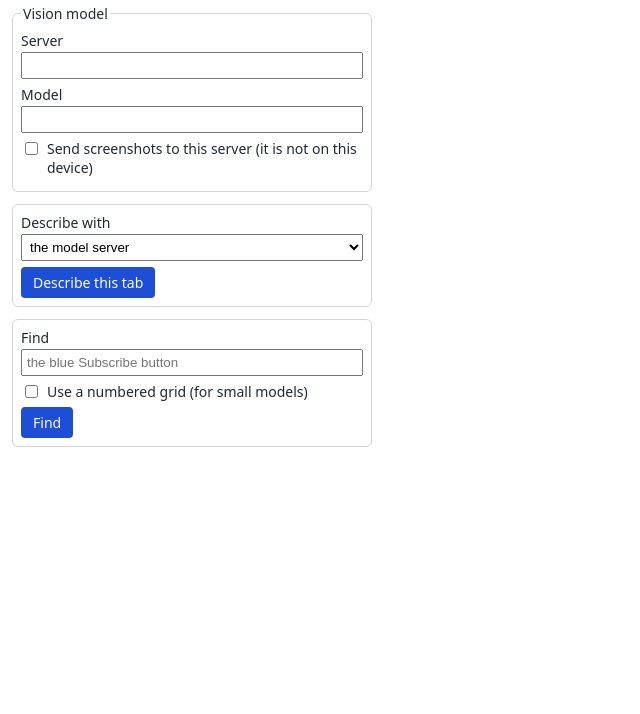
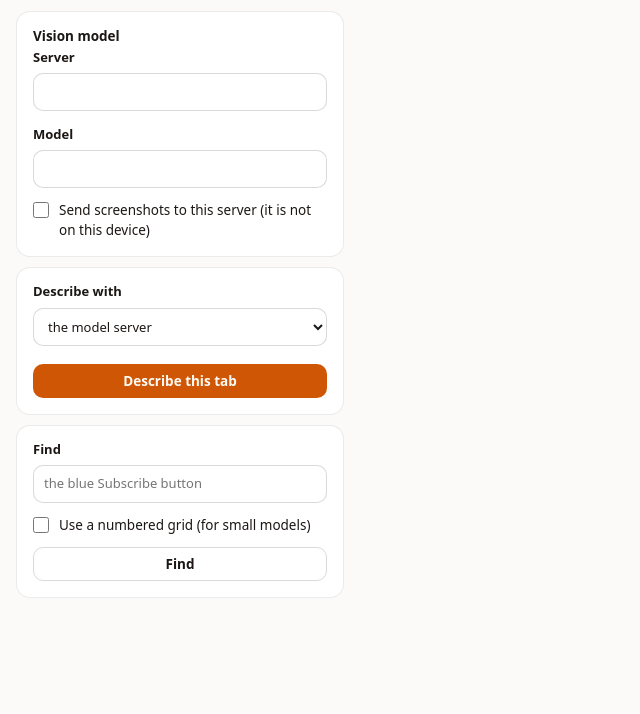
Before and after one commit to pooriaarab/foxlens, a website with bundled scripts: page extension/panel.html in a window 1280 px wide. Shown: the part 86-800 px from the top of the page, without its empty margins (0-640 px from the left). Built offline with nearby package versions, Linux system fonts and the light colour scheme.

Commit message:
Restyle the vision panel with the fox look
Move the foxlens panel onto the shared fox* UI kit taken from
foxmate: warm near-black surfaces, light mode by prefers-color-scheme,
one orange accent for Describe this tab and focus, and the ease-out
motion with a reduced-motion opt-out.

The model settings, the describe step and the find step are flat
cards with the foxmate fields, labels and checkboxes. Find is the
secondary button, so the view keeps one primary action. The result
rises in once as a mono block under a short status line.

All ids and the .check labels stay, so the E2E flow is unchanged:
73/73 checks pass in Firefox.

Bump the version to 0.1.3 so the release publishes the new panel.

```diff
--- a/extension/panel.css
+++ b/extension/panel.css
@@ -1,11 +1,92 @@
-body { width: 360px; margin: 12px; font: 14px system-ui, sans-serif; color: #1f2937; }
-h1 { margin: 0 0 4px; font-size: 18px; }
-.hint { margin: 0 0 12px; color: #4b5563; }
-fieldset, section { margin: 0 0 12px; padding: 8px; border: 1px solid #d1d5db; border-radius: 6px; }
-label { display: block; margin: 0 0 6px; }
-input[type="url"], input[type="text"], select { display: block; width: 100%; box-sizing: border-box; margin-top: 2px; padding: 4px; }
-.check { display: flex; gap: 6px; align-items: flex-start; }
-button { padding: 6px 12px; border: 0; border-radius: 4px; background: #1d4ed8; color: #fff; font: inherit; cursor: pointer; }
-#status { min-height: 1.2em; margin: 0 0 6px; font-weight: 600; }
-#output { margin: 0; white-space: pre-wrap; word-break: break-word; background: #f3f4f6; padding: 8px; border-radius: 4px; }
+/* foxlens panel. The base is the fox* UI kit from foxmate: dark first,
+   light by the OS setting, one orange accent for "you, now". */
+:root {
+  color-scheme: dark;
+  --bg: oklch(0.155 0.004 60);
+  --panel: oklch(0.195 0.005 60);
+  --raise: oklch(0.225 0.006 60);
+  --field: oklch(0.175 0.004 60);
+  --code: oklch(0.13 0.004 60);
+  --hover: oklch(1 0 0 / 0.06);
+  --line: oklch(1 0 0 / 0.08);
+  --line-strong: oklch(1 0 0 / 0.14);
+  --text: oklch(0.95 0.006 80);
+  --muted: oklch(0.73 0.01 70);
+  --accent: oklch(0.73 0.165 52);
+  --accent-ink: oklch(0.2 0.03 50);
+  --ask-bg: oklch(0.73 0.165 52 / 0.08);
+  --ask-line: oklch(0.73 0.165 52 / 0.35);
+  --ok: oklch(0.77 0.14 152);
+  --bad: oklch(0.7 0.17 25);
+  --ease-out: cubic-bezier(0.23, 1, 0.32, 1);
+  --fast: 160ms;
+  --med: 220ms;
+  --mono: ui-monospace, "SF Mono", Menlo, Consolas, monospace;
+}
+@media (prefers-color-scheme: light) {
+  :root {
+    color-scheme: light;
+    --bg: oklch(0.985 0.003 80);
+    --panel: oklch(1 0 0);
+    --raise: oklch(0.955 0.005 80);
+    --field: oklch(1 0 0);
+    --code: oklch(0.965 0.004 80);
+    --hover: oklch(0 0 0 / 0.05);
+    --line: oklch(0 0 0 / 0.08);
+    --line-strong: oklch(0 0 0 / 0.15);
+    --text: oklch(0.21 0.01 60);
+    --muted: oklch(0.47 0.012 60);
+    --accent: oklch(0.6 0.17 45);
+    --accent-ink: oklch(0.99 0.01 80);
+    --ask-bg: oklch(0.6 0.17 45 / 0.07);
+    --ask-line: oklch(0.6 0.17 45 / 0.35);
+    --ok: oklch(0.52 0.13 152);
+    --bad: oklch(0.53 0.19 25);
+  }
+}
+* { box-sizing: border-box; }
+body { margin: 0; background: var(--bg); color: var(--text); font: 14px/1.5 system-ui, -apple-system, "Segoe UI", sans-serif; -webkit-font-smoothing: antialiased; }
+h1, h2, h3, p { margin: 0; }
+[hidden] { display: none !important; }
+:focus-visible { outline: 2px solid var(--accent); outline-offset: 2px; }
+.muted, .hint { color: var(--muted); font-size: 13px; }
+
+button {
+  font: inherit; font-size: 13.5px; font-weight: 550; color: var(--text);
+  background: transparent; border: 1px solid var(--line-strong); border-radius: 10px;
+  height: 34px; padding: 0 14px; cursor: pointer;
+  transition: background-color var(--fast) var(--ease-out), transform 120ms var(--ease-out), opacity var(--fast);
+}
+button:hover { background: var(--hover); }
+button:active:not(:disabled) { transform: scale(0.97); }
+button:disabled { opacity: 0.45; cursor: default; }
+button.primary { background: var(--accent); border-color: transparent; color: var(--accent-ink); }
+button.primary:hover { background: oklch(from var(--accent) calc(l + 0.04) c h); }
+
+input, select, textarea { width: 100%; font: inherit; color: inherit; background: var(--field); border: 1px solid var(--line-strong); border-radius: 10px; padding: 8px 10px; }
+input:focus-visible, select:focus-visible, textarea:focus-visible { outline-offset: 0; border-color: transparent; }
+input[type="checkbox"], input[type="radio"] { width: 16px; height: 16px; margin: 0; accent-color: var(--accent); flex: none; }
+label { display: block; font-size: 13px; font-weight: 550; margin: 14px 0 6px; }
+
+body { width: 360px; padding: 14px 16px 18px; }
+header { display: flex; align-items: center; gap: 8px; }
+.mark { border-radius: 6px; }
+h1 { font-size: 17px; font-weight: 600; letter-spacing: -0.01em; }
+.hint { margin: 4px 0 14px; }
+fieldset, section { margin: 0 0 10px; padding: 14px 16px 16px; background: var(--panel); border: 1px solid var(--line); border-radius: 14px; min-width: 0; }
+legend { float: left; width: 100%; padding: 0; margin-bottom: 2px; font-size: 13.5px; font-weight: 600; }
+legend + label { clear: both; }
+fieldset label:first-of-type, section label:first-child { margin-top: 0; }
+label input:not([type="checkbox"]), label select { display: block; margin-top: 6px; font-weight: 400; }
+label.check { display: flex; gap: 10px; align-items: flex-start; font-size: 13.5px; font-weight: 400; margin: 12px 0 0; cursor: pointer; }
+label.check input { margin-top: 2px; }
+section button { margin-top: 12px; width: 100%; }
+#status { min-height: 1.5em; margin: 14px 0 8px; font-size: 13px; font-weight: 550; }
+#status:empty { min-height: 0; margin: 0; }
+#output { margin: 0; font: 12.5px/1.55 var(--mono); white-space: pre-wrap; overflow-wrap: anywhere; background: var(--code); border: 1px solid var(--line); border-radius: 10px; padding: 10px 12px; animation: rise var(--med) var(--ease-out); }
 #output:empty { display: none; }
+
+@keyframes rise { from { opacity: 0; transform: translateY(6px); } }
+@media (prefers-reduced-motion: reduce) {
+  *, *::before, *::after { animation-duration: 0.01ms !important; animation-iteration-count: 1 !important; transition-duration: 0.01ms !important; }
+}
--- a/extension/panel.html
+++ b/extension/panel.html
@@ -6,7 +6,10 @@
     <link rel="stylesheet" href="panel.css" />
   </head>
   <body>
-    <h1>foxlens</h1>
+    <header>
+      <img class="mark" src="icons/icon-48.png" alt="" width="22" height="22" />
+      <h1>foxlens</h1>
+    </header>
     <p class="hint">See this tab as an image, then ask a vision model about it.</p>
 
     <fieldset>
@@ -23,7 +26,7 @@
           <option value="trialml">Firefox's on-device model (trial ML)</option>
         </select>
       </label>
-      <button id="describe" type="button">Describe this tab</button>
+      <button id="describe" class="primary" type="button">Describe this tab</button>
     </section>
 
     <section>
--- a/package.json
+++ b/package.json
@@ -1,6 +1,6 @@
 {
   "name": "foxlens",
-  "version": "0.1.2",
+  "version": "0.1.3",
   "description": "See a page as an image when the DOM is not enough: screenshot plus a vision model.",
   "type": "module",
   "license": "MIT",
```
Also changed, not shown: extension/manifest.json.
